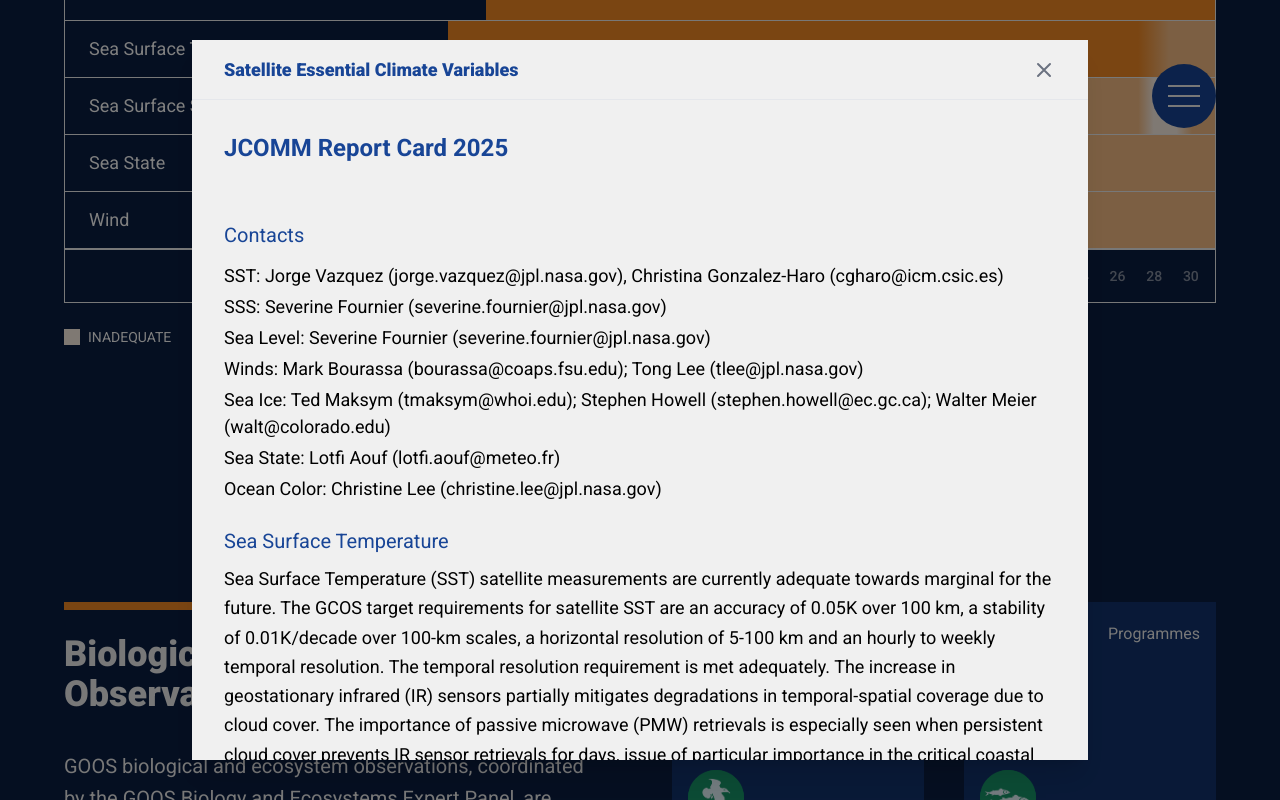
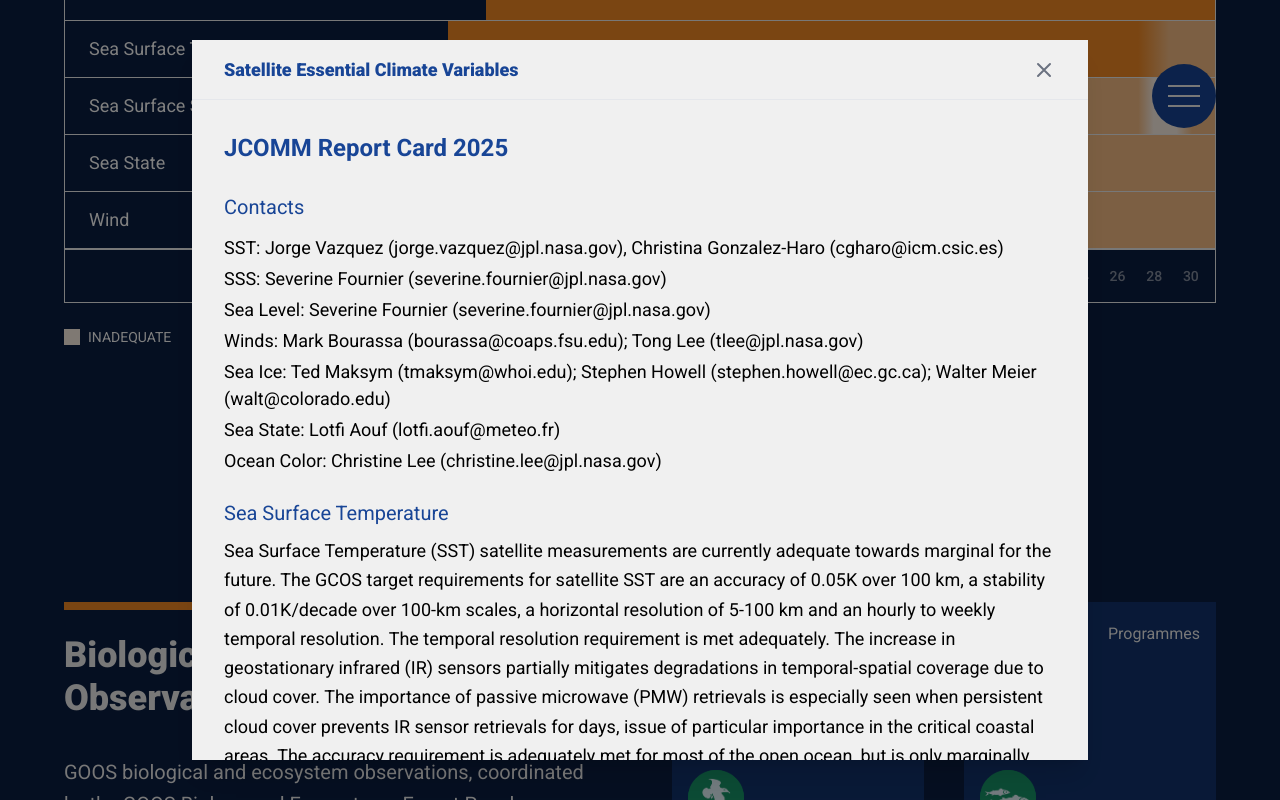
Before and after one commit to OceanOPS/oceanops-report-card, a React (Vite) app: page /#cover-section in a window 1280 px wide. Both pictures are taken after a click on the button "ABOUT OPERATIONAL PLATFORM DEFINITION". Shown: the part 7855-8655 px from the top of the page. Built offline with nearby package versions, Linux system fonts and the light colour scheme; a web font is replaced by a local one.

Commit message:
Adjust spacing and line height in ContentModule and SatelliteTable
- ContentModule: Change h3 line height from leading-10 to leading-[1.2] for tighter spacing
- SatelliteTable: Reduce modal header bottom margin from mb-8 to mb-1

```diff
--- a/src/components/ContentModule.tsx
+++ b/src/components/ContentModule.tsx
@@ -146,7 +146,7 @@ export default function ContentModule({
     },
     h3: {
       main: 'text-4xl',
-      lineHeight: 'leading-10',
+      lineHeight: 'leading-[1.2]',
     },
   }
 
--- a/src/components/SatelliteTable.tsx
+++ b/src/components/SatelliteTable.tsx
@@ -223,7 +223,7 @@ export default function SatelliteTable() {
               <div className="flex flex-col gap-6">
                 {/* Header */}
                 <div>
-                  <h2 className="text-2xl text-goos-blue-700 font-semibold mb-8">
+                  <h2 className="text-2xl text-goos-blue-700 font-semibold mb-1">
                     {t('satelliteObservations.platformModal.header')}
                   </h2>
                 </div>
```
